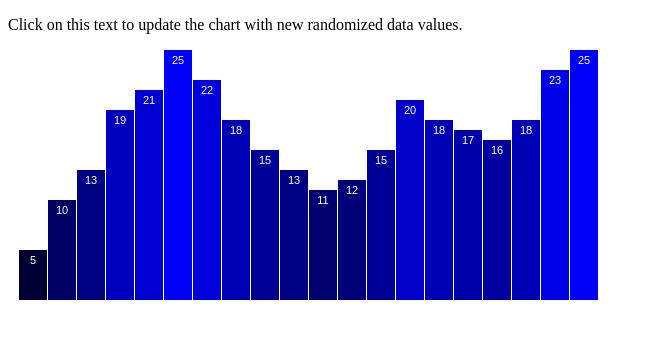
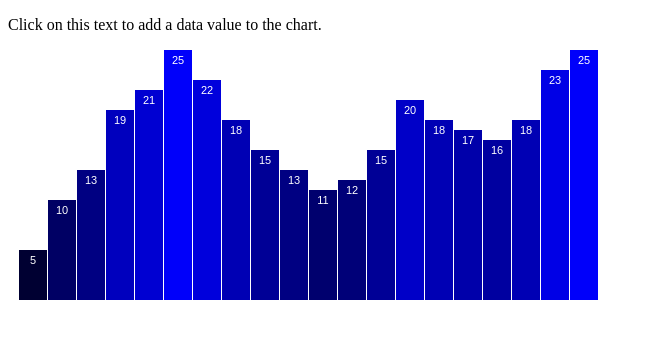
Before and after one commit to SeanMEpi/d3_barChart, a plain HTML site: page index.html in a window 1280 px wide. Shown: the whole page, without its empty margins (0-653 px from the left). Drawn offline with Linux system fonts and the light colour scheme.

Commit message:
update html

```diff
--- a/index.html
+++ b/index.html
@@ -7,7 +7,7 @@
         <link rel="stylesheet" type="text/css" href="css/style.css">
     </head>
     <body>
-      <p>Click on this text to update the chart with new randomized data values.</p>
+      <p>Click on this text to add a data value to the chart.</p>
         <script type="text/javascript" src="scripts/index.js"></script>
     </body>
 </html>
```
